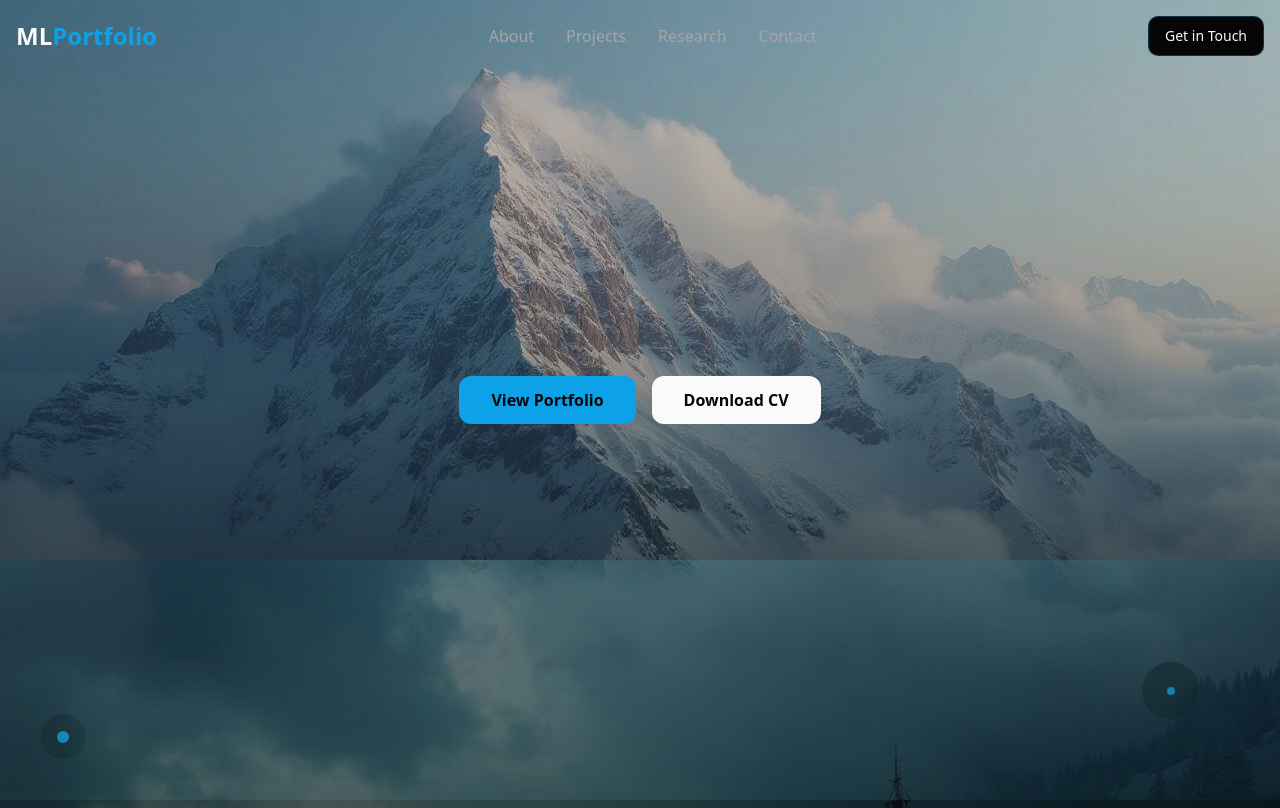
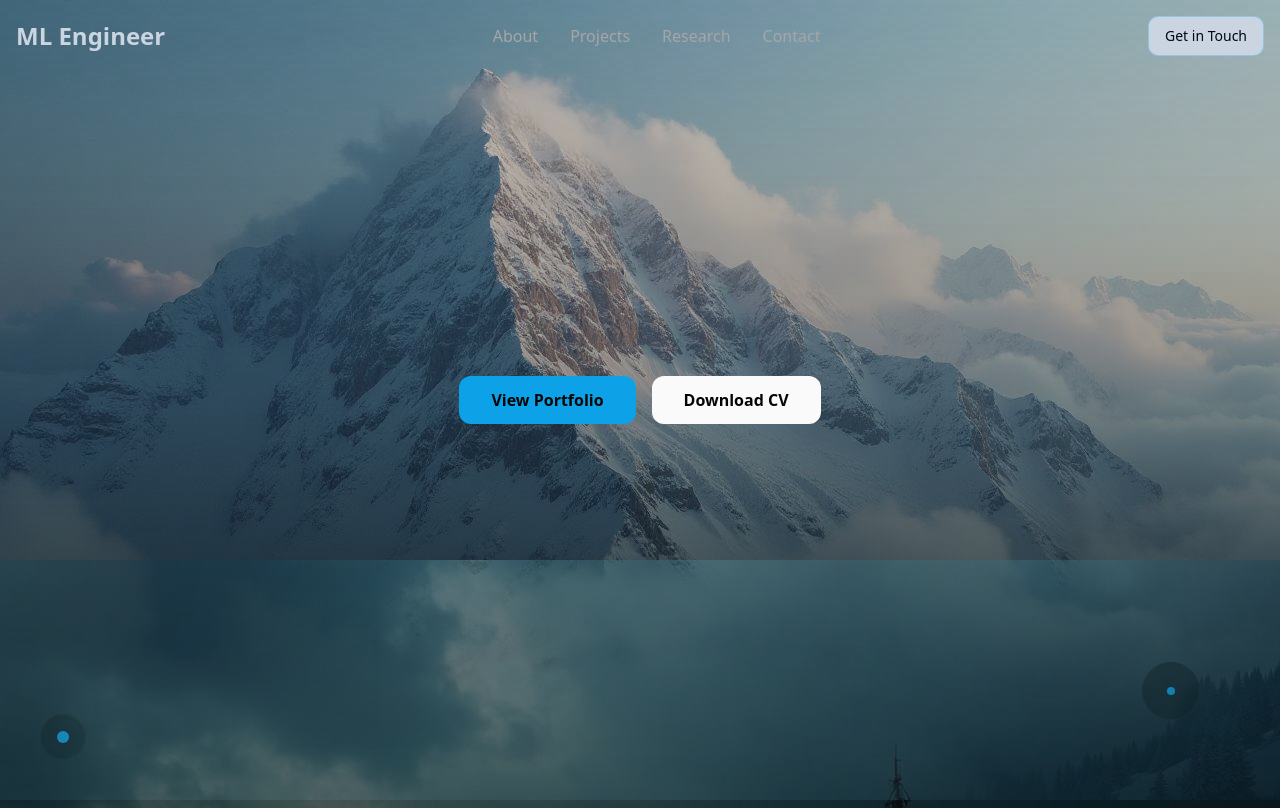
Before and after one commit to MAmr9UH/Personal-Website-, a React (Vite) app: page / in a window 1280 px wide. Shown: the top 808 px of the page. Built offline with nearby package versions, Linux system fonts and the light colour scheme.

Commit message:
Visual edit in Lovable
Edited UI in Lovable

```diff
--- a/src/components/Navigation.tsx
+++ b/src/components/Navigation.tsx
@@ -1,30 +1,21 @@
 import { useState, useEffect } from 'react';
 import { Button } from '@/components/ui/button';
-
 const Navigation = () => {
   const [isScrolled, setIsScrolled] = useState(false);
-
   useEffect(() => {
     const handleScroll = () => {
       setIsScrolled(window.scrollY > 50);
     };
-
     window.addEventListener('scroll', handleScroll);
     return () => window.removeEventListener('scroll', handleScroll);
   }, []);
-
-  return (
-    <nav className={`fixed top-0 left-0 right-0 z-50 transition-all duration-300 ${
-      isScrolled
-        ? 'bg-background/80 backdrop-blur-md border-b border-border/50'
-        : 'bg-transparent'
-    }`}>
+  return <nav className={`fixed top-0 left-0 right-0 z-50 transition-all duration-300 ${isScrolled ? 'bg-background/80 backdrop-blur-md border-b border-border/50' : 'bg-transparent'}`}>
       <div className="max-w-7xl mx-auto px-4 py-4">
         <div className="flex items-center justify-between">
           {/* Logo */}
           <div className="text-2xl font-bold">
-            <span className="text-foreground">ML</span>
-            <span className="text-primary">Portfolio</span>
+            <span className="text-slate-300">ML Engineer</span>
+            <span className="text-primary"></span>
           </div>
 
           {/* Navigation Links */}
@@ -44,16 +35,11 @@ const Navigation = () => {
           </div>
 
           {/* CTA Button */}
-          <Button
-            variant="outline"
-            className="border-primary/30 hover:border-primary text-foreground hover:bg-primary/5 backdrop-blur-sm"
-          >
+          <Button variant="outline" className="border-primary/30 hover:border-primary backdrop-blur-sm text-slate-950 bg-slate-300 hover:bg-slate-200">
             Get in Touch
           </Button>
         </div>
       </div>
-    </nav>
-  );
+    </nav>;
 };
-
 export default Navigation;
```
